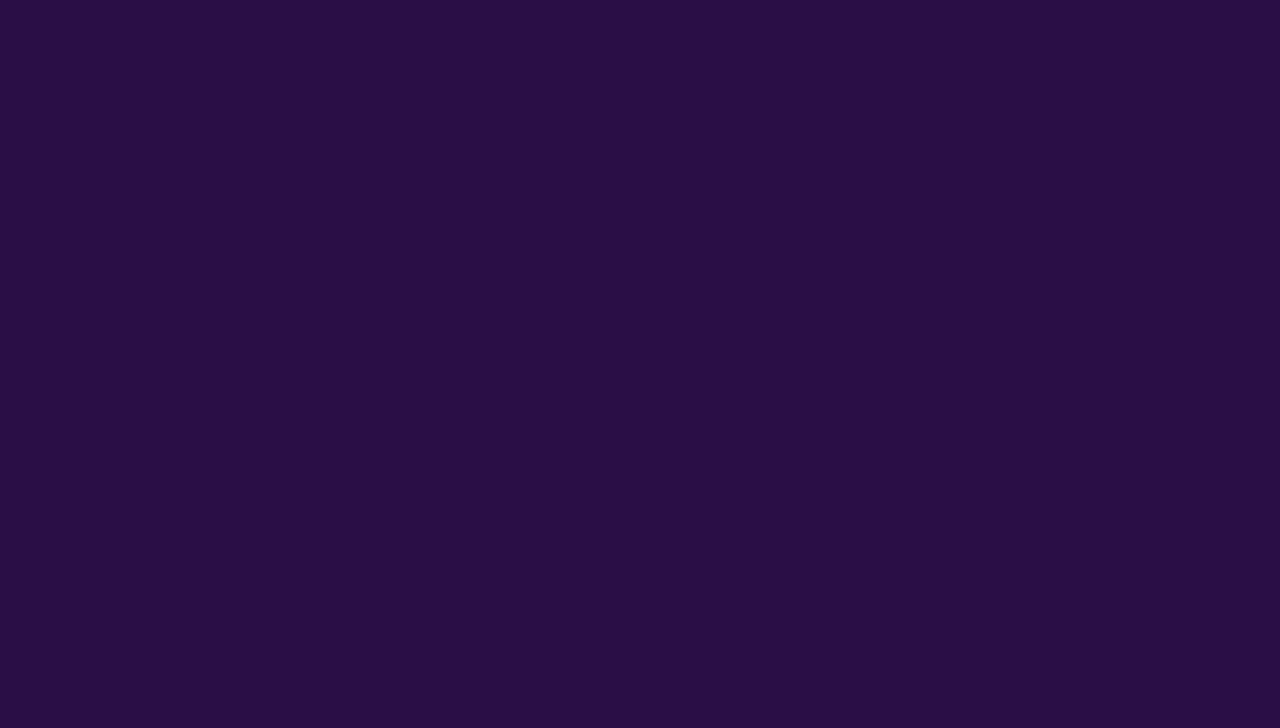
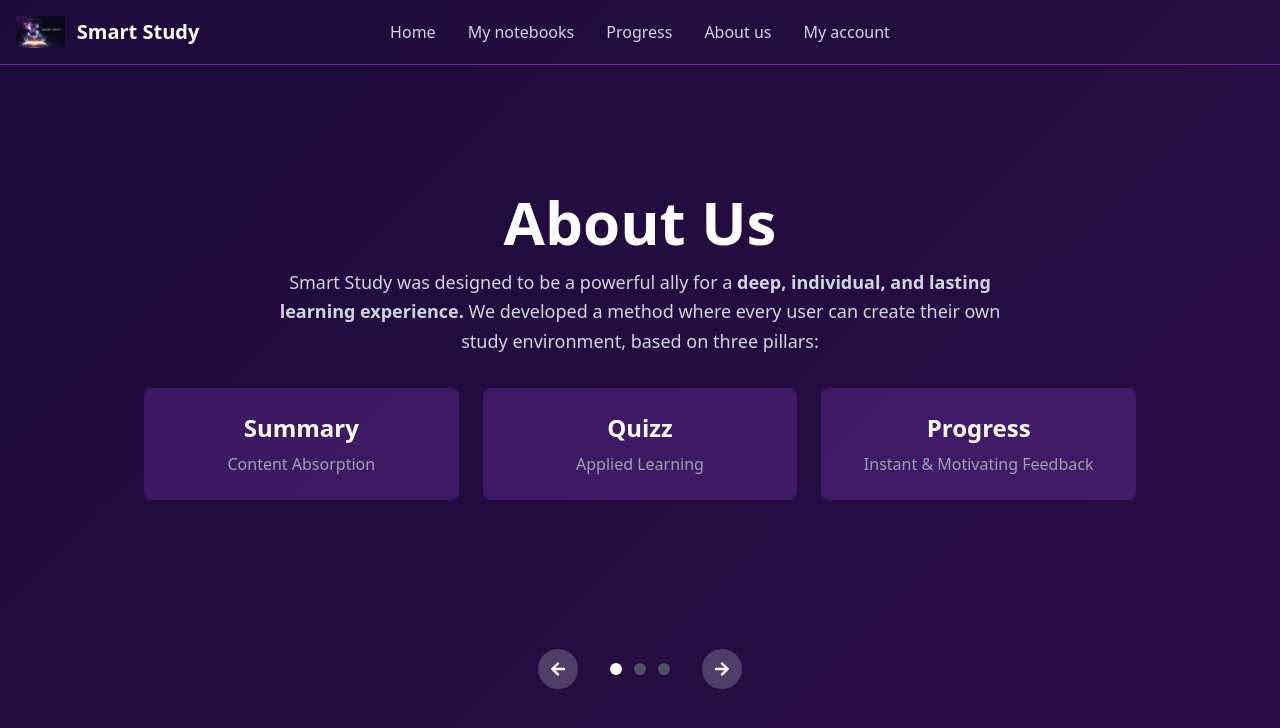
Before and after one commit to lvbcarol/smart_study-front, a React (Vite) app in the folder smart-study-react/: page /about-us in a window 1280 px wide. Before the commit this address had no page. Shown: the top 728 px of the page. Built offline with nearby package versions, Linux system fonts and the light colour scheme.

Commit message:
about us perfeita

```diff
--- a/smart-study-react/package.json
+++ b/smart-study-react/package.json
@@ -11,6 +11,7 @@
   },
   "dependencies": {
     "axios": "^1.7.2",
+    "embla-carousel-react": "^8.6.0",
     "react": "^18.2.0",
     "react-dom": "^18.2.0",
     "react-hot-toast": "^2.5.2",
--- a/smart-study-react/src/App.tsx
+++ b/smart-study-react/src/App.tsx
@@ -1,49 +1,52 @@
+// src/App.tsx
 import { BrowserRouter as Router, Routes, Route, Navigate } from 'react-router-dom';
-import { Toaster } from 'react-hot-toast'; // 1. Importar o Toaster
+import { Toaster } from 'react-hot-toast';
+
+// Importação de todas as nossas páginas
 import Register from './pages/Register';
 import Login from './pages/Login';
 import Home from './pages/Home';
+import AboutUs from './pages/AboutUs';
+import MyAccount from './pages/MyAccount';
 import MyNotebooks from './pages/MyNotebooks';
-import ForgotPassword from './pages/ForgotPassword';
-import ResetPassword from './pages/ResetPassword';
 import SubjectPage from './pages/SubjectPage';
 import SummaryPage from './pages/SummaryPage';
 import QuizzPage from './pages/QuizzPage';
 import ProgressPage from './pages/ProgressPage';
+import TermsOfUse from './pages/TermsOfUse';
+import LessonPage from './pages/LessonPage';
 
 function App() {
   return (
     <Router>
-      {/* 2. Adicionar o componente Toaster aqui */}
       <Toaster
         position="top-right"
         toastOptions={{
-          success: {
-            style: {
-              background: 'white',
-              color: 'green',
-            },
-          },
-          error: {
-            style: {
-              background: 'white',
-              color: 'red',
-            },
-          },
+          success: { style: { background: 'white', color: 'green' } },
+          error: { style: { background: 'white', color: 'red' } },
         }}
       />
       <Routes>
+        {/* Rotas Principais e de Autenticação */}
         <Route path="/" element={<Navigate to="/register" />} />
         <Route path="/register" element={<Register />} />
         <Route path="/login" element={<Login />} />
+
+        {/* Rotas da Aplicação (após login) */}
         <Route path="/home" element={<Home />} />
-        <Route path="/forgot-password" element={<ForgotPassword />} />
-        <Route path="/reset-password/:token" element={<ResetPassword />} />
-        <Route path="/my-notebooks" element={<MyNotebooks />} />I
+        <Route path="/my-notebooks" element={<MyNotebooks />} />
+        <Route path="/progress" element={<ProgressPage />} />
+        <Route path="/about-us" element={<AboutUs />} />
+        <Route path="/my-account" element={<MyAccount />} />
+
+        {/* Rotas de Aulas e Atividades */}
         <Route path="/subjects/:lessonId" element={<SubjectPage />} />
         <Route path="/summary/:lessonId" element={<SummaryPage />} />
         <Route path="/quizz/:lessonId" element={<QuizzPage />} />
-        <Route path="/progress/:lessonId" element={<ProgressPage />} />
+
+        {/* Rotas Adicionais */}
+        <Route path="/terms-of-use" element={<TermsOfUse />} />
+        <Route path="/notebook/:notebookId/lesson/:lessonId" element={<LessonPage />} />
       </Routes>
     </Router>
   );
--- a/smart-study-react/src/index.css
+++ b/smart-study-react/src/index.css
@@ -42,3 +42,14 @@ body {
   /* Adicionamos 'backwards' para que o estado inicial (invisível) seja aplicado antes da animação começar */
   animation: fade-in-up 0.6s ease-out backwards;
 }
+
+.embla {
+  overflow: hidden;
+}
+.embla__container {
+  display: flex;
+}
+.embla__slide {
+  flex: 0 0 100%;
+  min-width: 0;
+}
--- a/smart-study-react/src/pages/AboutUs.tsx
+++ b/smart-study-react/src/pages/AboutUs.tsx
@@ -1,7 +1,126 @@
-import React from 'react';
-import { Link } from 'react-router-dom';
+// src/pages/AboutUs.tsx
+import React, { useCallback, useEffect, useState } from 'react';
+import { useNavigate } from 'react-router-dom';
+import useEmblaCarousel from 'embla-carousel-react';
+import Navbar from '../components/Navbar';
+import aboutUsImage from '../assets/aboutus.png';
+import { FaArrowLeft, FaArrowRight } from 'react-icons/fa';
 
-const AboutUs: React.FC = () => (
-  <div className="p-8 text-white"><h1 className="text-3xl">Página Sobre Nós</h1><Link to="/home" className="text-blue-400 hover:underline">&larr; Voltar para Home</Link></div>
-);
+const AboutUs: React.FC = () => {
+  const [emblaRef, emblaApi] = useEmblaCarousel({ loop: true });
+  const [selectedIndex, setSelectedIndex] = useState(0);
+
+  const scrollPrev = useCallback(() => emblaApi && emblaApi.scrollPrev(), [emblaApi]);
+  const scrollNext = useCallback(() => emblaApi && emblaApi.scrollNext(), [emblaApi]);
+  const scrollTo = useCallback((index: number) => emblaApi && emblaApi.scrollTo(index), [emblaApi]);
+
+  useEffect(() => {
+    if (!emblaApi) return;
+    const onSelect = () => setSelectedIndex(emblaApi.selectedScrollSnap());
+    emblaApi.on('select', onSelect);
+    return () => { emblaApi.off('select', onSelect) };
+  }, [emblaApi]);
+
+  const backgroundStyle = { background: 'linear-gradient(135deg, #1e0a3c 0%, #2A0E46 100%)' };
+
+  const techStack = [
+    { name: 'React', description: 'For building our fast and interactive user interface.' },
+    { name: 'Node.js', description: 'The engine of our backend, handling all server-side logic.' },
+    { name: 'MongoDB Atlas', description: 'Our flexible cloud database where your study data is securely stored.' },
+    { name: 'Tailwind CSS', description: 'For crafting the modern, responsive design you see.' },
+    { name: 'TypeScript', description: 'To ensure our code is robust, scalable, and error-free.' },
+    { name: 'Gemini AI API', description: 'The powerful AI brain that generates your summaries and quizzes.' },
+    { name: 'Brevo', description: 'The service that reliably delivers important emails, like password resets.' },
+    { name: 'Tremor', description: 'To create the beautiful and insightful graphs on your Progress page.' },
+  ];
+
+  return (
+    <div style={backgroundStyle} className="min-h-screen text-white overflow-hidden flex flex-col">
+      <Navbar />
+      <main className="container mx-auto px-6 py-12 flex-grow flex flex-col justify-center">
+        <div className="w-full max-w-5xl mx-auto">
+          {/* Carrossel Principal */}
+          <div className="embla">
+            <div className="embla__viewport" ref={emblaRef}>
+              <div className="embla__container">
+
+                {/* --- Slide 1: A Filosofia --- */}
+                <div className="embla__slide flex flex-col items-center text-center p-4">
+                  <h1 className="text-5xl md:text-6xl font-bold">About Us</h1>
+                  <p className="mt-4 text-lg text-gray-300 leading-relaxed max-w-3xl">
+                    Smart Study was designed to be a powerful ally for a <strong>deep, individual, and lasting learning experience.</strong> We developed a method where every user can create their own study environment, based on three pillars:
+                  </p>
+                  <div className="mt-8 w-full grid grid-cols-1 md:grid-cols-3 gap-6">
+                    <div className="bg-purple-500 bg-opacity-20 p-6 rounded-lg animate-fade-in-up" style={{ animationDelay: '200ms' }}>
+                      <h3 className="text-2xl font-bold">Summary</h3>
+                      <p className="mt-2 text-gray-400">Content Absorption</p>
+                    </div>
+                    <div className="bg-purple-500 bg-opacity-20 p-6 rounded-lg animate-fade-in-up" style={{ animationDelay: '400ms' }}>
+                      <h3 className="text-2xl font-bold">Quizz</h3>
+                      <p className="mt-2 text-gray-400">Applied Learning</p>
+                    </div>
+                    <div className="bg-purple-500 bg-opacity-20 p-6 rounded-lg animate-fade-in-up" style={{ animationDelay: '600ms' }}>
+                      <h3 className="text-2xl font-bold">Progress</h3>
+                      <p className="mt-2 text-gray-400">Instant & Motivating Feedback</p>
+                    </div>
+                  </div>
+                </div>
+
+                {/* --- Slide 2: A História --- */}
+                <div className="embla__slide flex flex-col lg:flex-row items-center gap-8 p-4">
+                  <div className="lg:w-1/2 flex justify-center">
+                    <img src={aboutUsImage} alt="About Smart Study" className="w-full max-w-sm mx-auto rounded-lg shadow-2xl" />
+                  </div>
+                  <div className="lg:w-1/2 text-center lg:text-left">
+                    <h2 className="text-4xl font-bold">Our Story</h2>
+                    <p className="mt-4 text-lg text-gray-300 leading-relaxed">
+                      This project was conceived and developed by Information Systems student <strong>Carolina Lansoni Vilas Boas</strong>, in partnership with the <strong>Instituto Mauá de Tecnologia</strong> and the global <strong>Grand Challenges Scholarship Program</strong>. We are committed to inclusivity, with future developments planned for enhanced accessibility.
+                    </p>
+                    <p className="mt-6 text-2xl font-bold text-purple-300 italic">Study smart, always!</p>
+                  </div>
+                </div>
+
+                {/* --- Slide 3: Ficha Técnica --- */}
+                <div className="embla__slide flex flex-col items-center text-center p-4">
+                   <h2 className="text-4xl font-bold">Tech Stack</h2>
+                   <p className="mt-2 text-gray-400">The technologies that power Smart Study</p>
+                    <div className="mt-6 w-full grid grid-cols-2 md:grid-cols-4 gap-4">
+                      {techStack.map(tech => (
+                        <div key={tech.name} className="bg-gray-900 bg-opacity-40 p-4 rounded-lg">
+                          <h4 className="font-bold text-white">{tech.name}</h4>
+                          <p className="text-sm text-gray-400">{tech.description}</p>
+                        </div>
+                      ))}
+                    </div>
+                </div>
+
+              </div>
+            </div>
+          </div>
+
+          {/* Controles do Carrossel: Setas e Bolinhas */}
+          <div className="flex items-center justify-center mt-8 gap-8">
+            <button onClick={scrollPrev} className="bg-white bg-opacity-20 p-3 rounded-full hover:bg-opacity-30 transition">
+              <FaArrowLeft />
+            </button>
+            <div className="flex gap-3">
+              {[...Array(3).keys()].map(index => (
+                <button
+                  key={index}
+                  onClick={() => scrollTo(index)}
+                  className={`w-3 h-3 rounded-full transition ${selectedIndex === index ? 'bg-white' : 'bg-gray-600'}`}
+                />
+              ))}
+            </div>
+            <button onClick={scrollNext} className="bg-white bg-opacity-20 p-3 rounded-full hover:bg-opacity-30 transition">
+              <FaArrowRight />
+            </button>
+          </div>
+
+        </div>
+      </main>
+    </div>
+  );
+};
+
 export default AboutUs;
```
Also changed, not shown: 1 other file (tests, documents, lock files or other folders).
